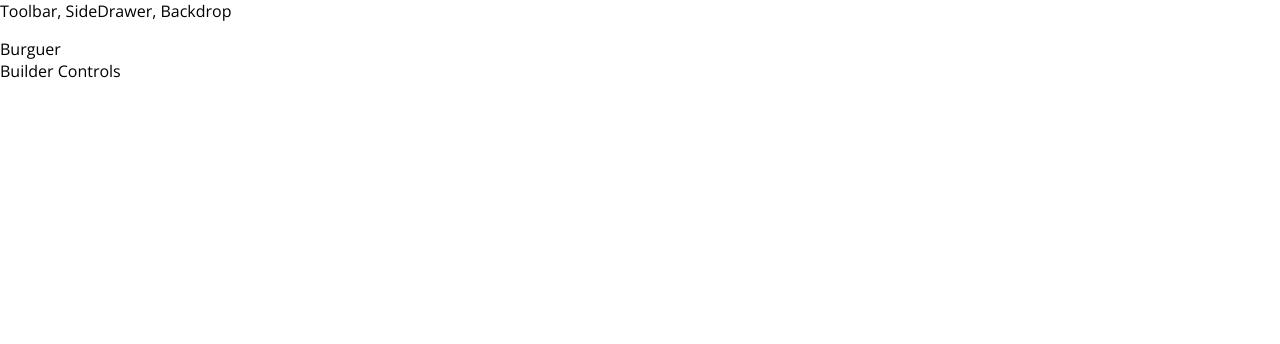
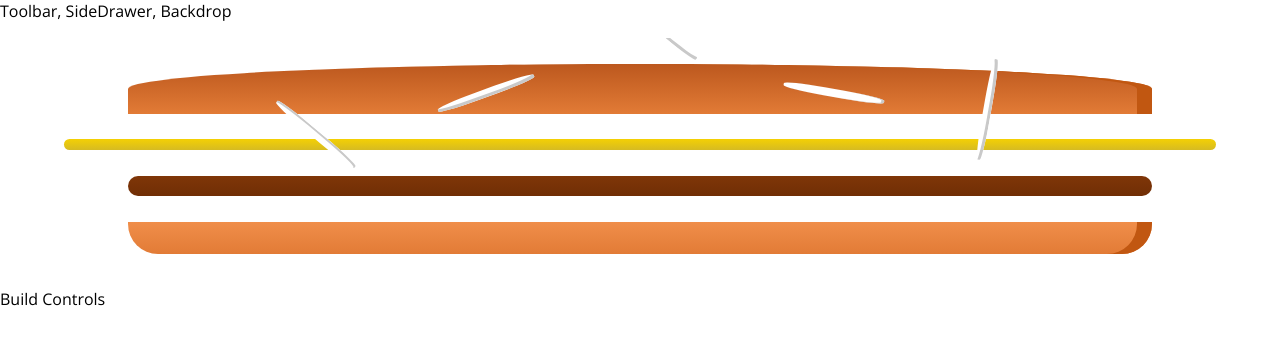
Before and after one commit to 1Prestes/burguer-builder, a React app: page / in a window 1280 px wide. Shown: the top 344 px of the page. Built offline with nearby package versions, Linux system fonts and the light colour scheme.

Commit message:
feat: start the Burguer component

```diff
--- /dev/null
+++ b/src/components/Burguer/Burguer.css
@@ -0,0 +1,30 @@
+.Burguer {
+  width: 100%;
+  margin: auto;
+  height: 250px;
+  overflow: scroll;
+  text-align: center;
+  font-weight: bold;
+  font-size: 1.2rem;
+}
+
+@media (min-width: 500px) and (max-height: 400px) {
+  .Burguer {
+    width: 350px;
+    height: 300px;
+  }
+}
+
+@media (min-width: 500px) and (max-height: 401px) {
+  .Burguer {
+    width: 450px;
+    height: 400px;
+  }
+}
+
+@media (min-width: 1000px) and (max-height: 700px) {
+  .Burguer {
+    width: 700px;
+    height: 600px;
+  }
+}
--- a/src/components/Burguer/Burguer.js
+++ b/src/components/Burguer/Burguer.js
@@ -0,0 +1,17 @@
+import React from 'react'
+
+import BurguerIngredient from './BurguerIngredient/BurguerIngredient'
+import classes from './Burguer.css'
+
+const Burguer = props => {
+  return (
+    <div className={classes.Burguer}>
+      <BurguerIngredient type='bread-top' />
+      <BurguerIngredient type='cheese' />
+      <BurguerIngredient type='meat' />
+      <BurguerIngredient type='bread-bottom' />
+    </div>
+  )
+}
+
+export default Burguer
--- a/src/containers/BurguerBuilder/BurguerBuilder.js
+++ b/src/containers/BurguerBuilder/BurguerBuilder.js
@@ -1,13 +1,14 @@
 import React, { Component } from 'react'
 
 import Aux from '../../hoc/Aux'
+import Burguer from '../../components/Burguer/Burguer'
 
 class BurguerBuilder extends Component {
   render () {
     return (
       <Aux>
-        <div>Burguer</div>
-        <div>Builder Controls</div>
+        <Burguer />
+        <div>Build Controls</div>
       </Aux>
     )
   }
```
